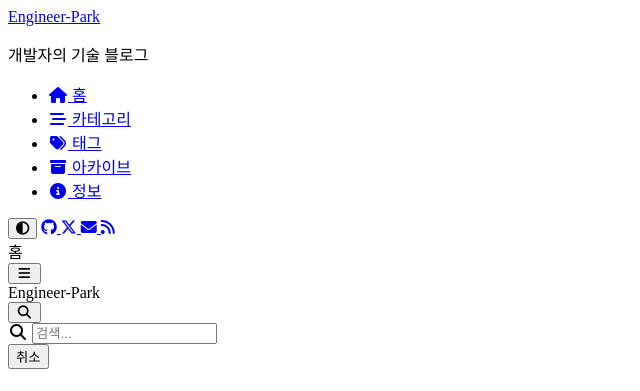
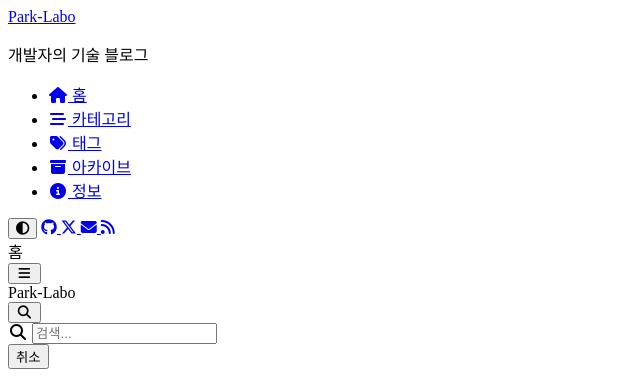
Before and after one commit to parklabo/parklabo.github.io, a Jekyll site: the page built from index.html, in a window 1280 px wide. Shown: the top 391 px of the page, without its empty margins (0-640 px from the left). Built offline with Jekyll 4.4.1, drawn with Linux system fonts in a browser that asks for light colours; cached includes are drawn as plain includes; a script that is not in the unit is left out.

Commit message:
[update] 사이트 설정: 타임존 및 GitHub 사용자 이름 변경

```diff
--- a/_config.yml
+++ b/_config.yml
@@ -9,12 +9,12 @@
 lang: ko-KR
 
 # Change to your timezone › https://kevinnovak.github.io/Time-Zone-Picker
-timezone: Asia/Seoul
+timezone: Asia/Tokyo
 
 # jekyll-seo-tag settings › https://github.com/jekyll/jekyll-seo-tag/blob/master/docs/usage.md
 # ↓ --------------------------
 
-title: Engineer-Park # the main title
+title: Park-Labo # the main title
 
 tagline: 개발자의 기술 블로그 # it will display as the subtitle
 
@@ -27,7 +27,7 @@
 url: "https://parklabo.github.io"
 
 github:
-  username: engineer-park # change to your GitHub username
+  username: parklabo # change to your GitHub username
 
 twitter:
   username: YoungsuPark6 # change to your Twitter username
@@ -40,10 +40,8 @@
   links:
     # The first element serves as the copyright owner's link
     - https://twitter.com/YoungsuPark6 # change to your Twitter homepage
-    - https://github.com/engineer-park # change to your GitHub homepage
-    # Uncomment below to add more social links
-    # - https://www.facebook.com/username
-    # - https://www.linkedin.com/in/username
+    - https://github.com/parklabo # change to your GitHub homepage
+
 
 # Site Verification Settings
 webmaster_verifications:
--- a/backup/_config.yml
+++ b/backup/_config.yml
@@ -18,7 +18,7 @@
 # You can create any custom variable you would like, and they will be accessible
 # in the templates via {{ site.myvariable }}.
 
-title: Engineer-Park
+title: Park-Labo # the main title
 email: finitenumber@gmail.com
 description: >- # this means to ignore newlines until "baseurl:"
   Write an awesome description for your new site here. You can edit this
@@ -27,7 +27,7 @@
 baseurl: "" # the subpath of your site, e.g. /blog
 url: "" # the base hostname & protocol for your site, e.g. http://example.com
 twitter_username: YoungsuPark6
-github_username: engineer-park
+github_username: parklabo
 
 # Build settings
 # theme: minima  # Commented out to use local theme files
```
